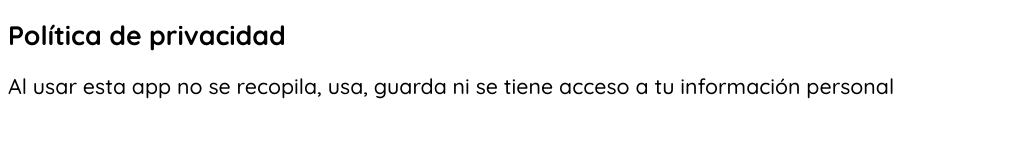
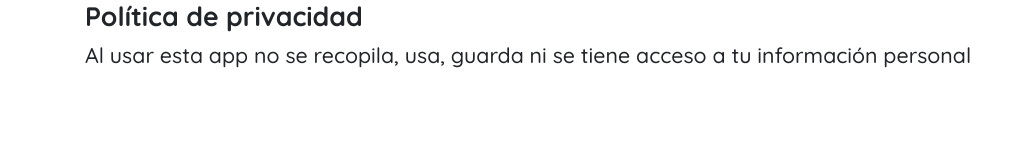
Before and after one commit to DavidDevMx31/PlayWithVerbs-web, a plain HTML site: page privacyPolicy.html in a window 1280 px wide. Shown: the whole page, without its empty margins (0-1025 px from the left). Drawn offline with nearby package versions, Linux system fonts and the light colour scheme.

Commit message:
Agrega link para bootstrap 4.6.0

```diff
--- a/privacyPolicy.html
+++ b/privacyPolicy.html
@@ -5,14 +5,15 @@
     <meta charset="UTF-8">
     <meta name="author" content="David Mendoza">
     <meta name="viewport" content="width=device-width, initial-scale=1.0">
-
-
+    <link rel="stylesheet" href="https://cdn.jsdelivr.net/npm/bootstrap@4.6.0/dist/css/bootstrap.min.css" integrity="sha384-B0vP5xmATw1+K9KRQjQERJvTumQW0nPEzvF6L/Z6nronJ3oUOFUFpCjEUQouq2+l" crossorigin="anonymous">
     <link rel="preconnect" href="https://fonts.gstatic.com">
-    <link href="https://fonts.googleapis.com/css2?family=Montserrat&family=Quicksand:wght@500;700&display=swap" rel="stylesheet">
+    <link href="https://fonts.googleapis.com/css2?family=Quicksand:wght@500;700&display=swap" rel="stylesheet">
     <link rel="stylesheet" href="css/privacyPolicy.css">
 </head>
 <body>
-    <h1>Política de privacidad</h1>
-    <p>Al usar esta app no se recopila, usa, guarda ni se tiene acceso a tu información personal</p>
+    <div class="container">
+        <h1>Política de privacidad</h1>
+        <p>Al usar esta app no se recopila, usa, guarda ni se tiene acceso a tu información personal</p>
+    </div>
 </body>
 </html>
```
